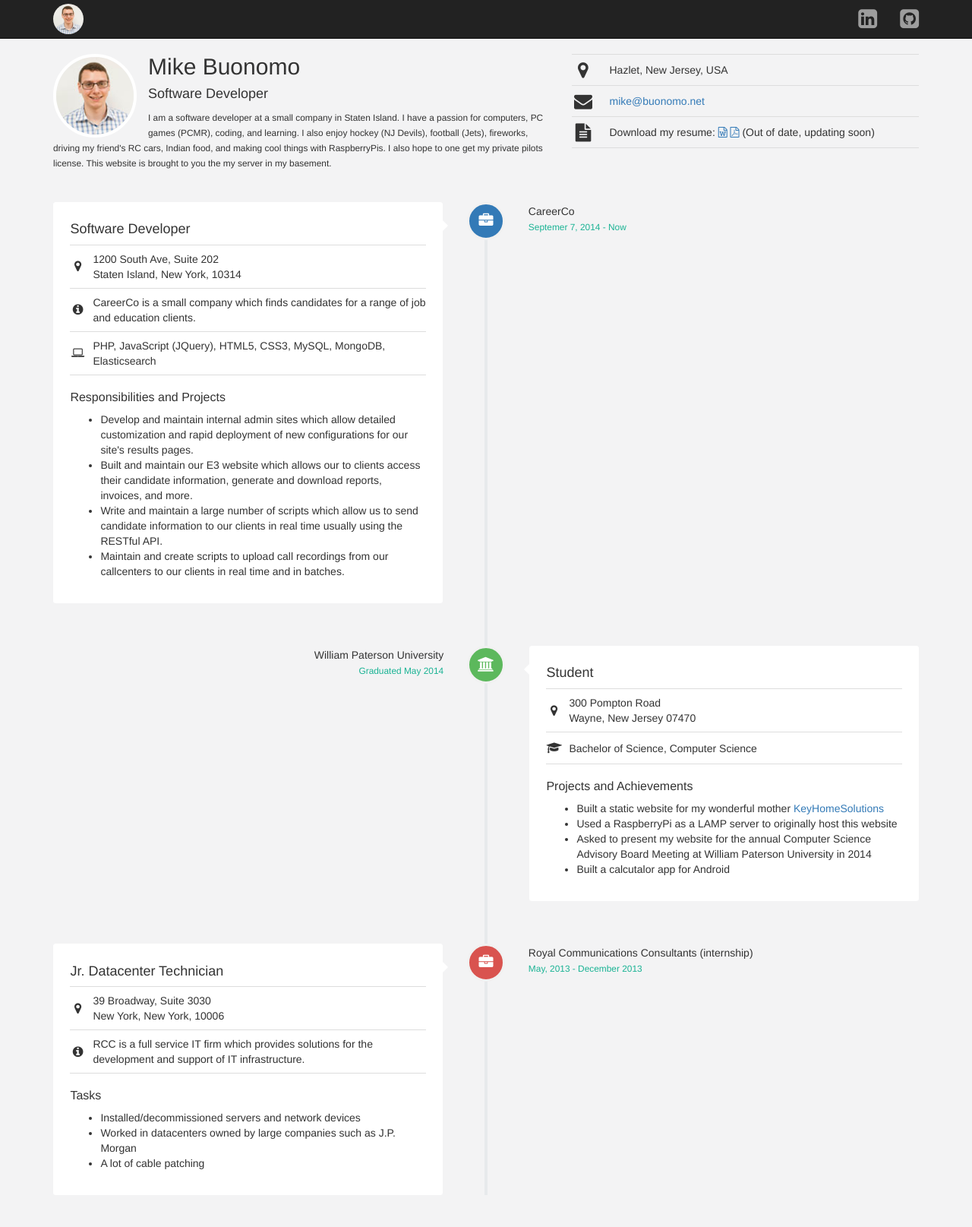
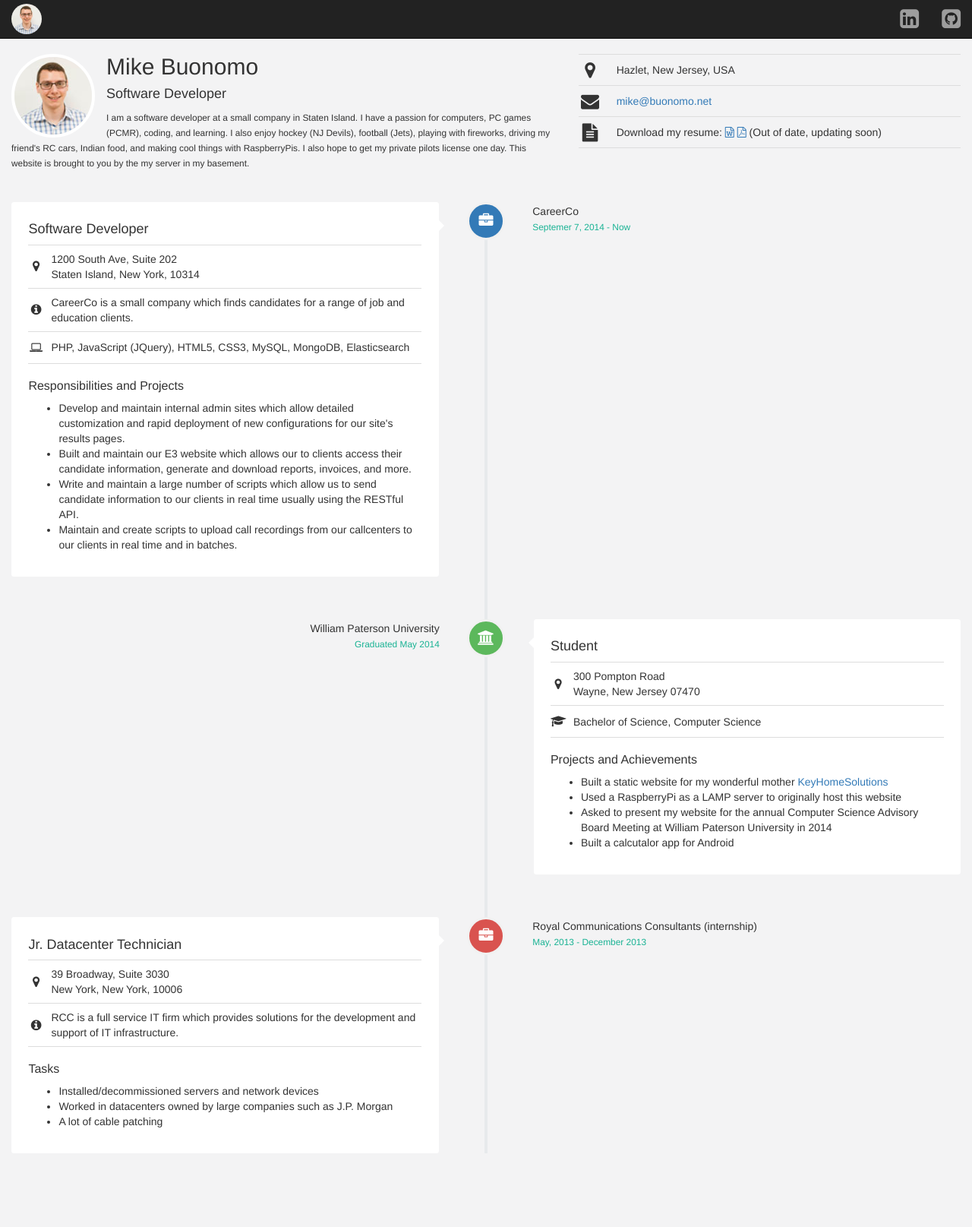
Before and after one commit to mrb2590/mikebuonomo.me, a PHP site: page / in a window 1280 px wide. Shown: the whole page at 76% size. After the commit the page ends 1484 px from the top, so only its background shows below. Run offline with PHP 8.4, Linux system fonts and the light colour scheme; data that the repository does not hold is empty.

Commit message:
made site full width

```diff
--- a/view/about/index.phtml
+++ b/view/about/index.phtml
@@ -1,5 +1,5 @@
 <link href="/css/timeline.css" media="screen" rel="stylesheet" type="text/css">
-<div class="container">
+<div class="container-fluid">
     <div class="row">
         <div class="col-sm-7">
             <div class="profile-info">
@@ -8,7 +8,7 @@
                 </div>
                 <h2>Mike Buonomo</h2>
                 <h4>Software Developer</h4>
-                <small>I am a software developer at a small company in Staten Island. I have a passion for computers, PC games (PCMR), coding, and learning. I also enjoy hockey (NJ Devils), football (Jets), fireworks, driving my friend's RC cars, Indian food, and making cool things with RaspberryPis. I also hope to one get my private pilots license. This website is brought to you the my server in my basement.</small>
+                <small>I am a software developer at a small company in Staten Island. I have a passion for computers, PC games (PCMR), coding, and learning. I also enjoy hockey (NJ Devils), football (Jets), playing with fireworks, driving my friend's RC cars, Indian food, and making cool things with RaspberryPis. I also hope to get my private pilots license one day. This website is brought to you by the my server in my basement.</small>
             </div>
         </div>
         <div class="col-sm-5">
@@ -37,7 +37,7 @@
     </div>
 </div>
 
-<div class="container">
+<div class="container-fluid">
     <div class="row">
         <div class="col-sm-12">
             <div id="vertical-timeline" class="vertical-container light-timeline center-orientation">
--- a/view/layout/layout.phtml
+++ b/view/layout/layout.phtml
@@ -4,7 +4,7 @@
     <meta charset="utf-8">
     <meta http-equiv="X-UA-Compatible" content="IE=edge">
     <meta name="viewport" content="width=device-width, initial-scale=1">
-    <title><?php echo $this->route->controller ?> | Mike Buonomo</title>
+    <title><?php if ($this->route->request->parts['path'] != '/'): ?><?php echo $this->route->controller ?> | <?php endif ?>Mike Buonomo</title>
     <link href="/css/bootstrap.min.css" media="screen" rel="stylesheet" type="text/css">
     <link href="/css/font-awesome.min.css" media="screen" rel="stylesheet" type="text/css">
     <link href="/css/styles.css" media="screen" rel="stylesheet" type="text/css">
@@ -15,7 +15,7 @@
 </head>
 <body>
     <nav class="navbar navbar-inverse navbar-fixed-top">
-        <div class="container">
+        <div class="container-fluid">
             <div class="navbar-header">
                 <button type="button" class="navbar-toggle collapsed" data-toggle="collapse" data-target="#bs-example-navbar-collapse-1" aria-expanded="false">
                     <span class="sr-only">Toggle navigation</span>
```
